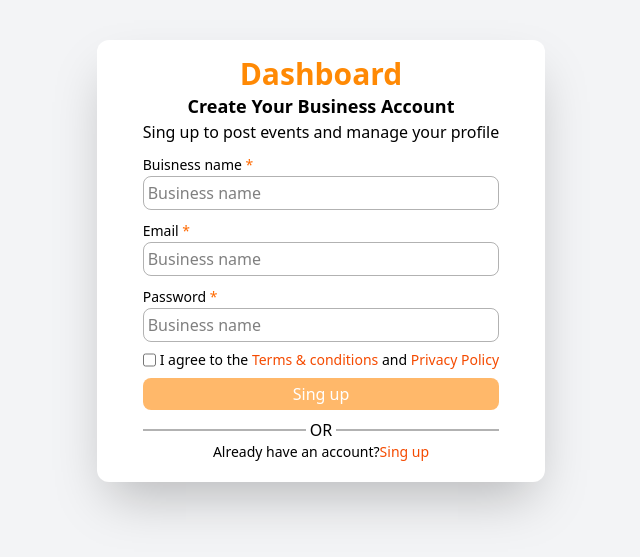
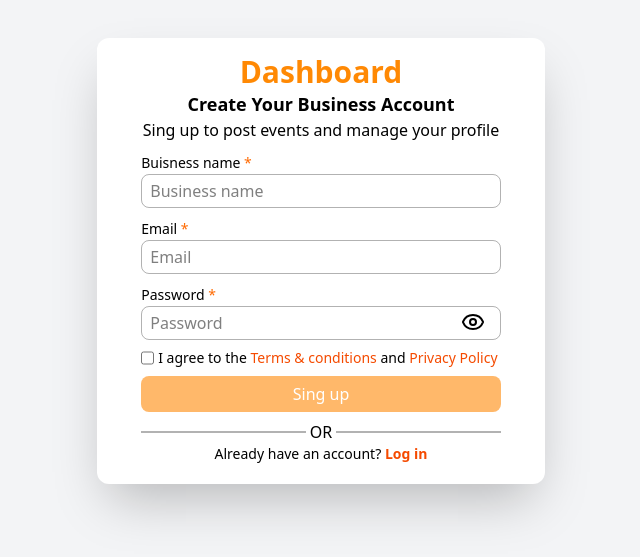
Before and after one commit to sskhan999999999999-spec/Dashboard, a Next.js app: page /Singup in a window 1280 px wide. Shown: the part 139-696 px from the top of the page, without its empty margins (319-959 px from the left). Built offline with nearby package versions, Linux system fonts and the light colour scheme.

Commit message:
connecting singup with login and vice versa also improve the ui

```diff
--- a/src/app/Login/Login.jsx
+++ b/src/app/Login/page.jsx
@@ -1,6 +1,8 @@
 "use client";
 import { Eye, EyeClosed, EyeOff, LogIn } from 'lucide-react';
+import Link from 'next/link';
 import { useState } from 'react'
+
 
 
 function Login() {
@@ -55,9 +57,10 @@ function Login() {
 
                 <div className='flex items-center justify-center gap-1'>
                     <p className='text-[14px] tracking-wide font-normal text-[#96979E]'>Don't have an account?</p>
+
                     <button
                         className='text-orange-500 hover:text-orange-600 cursor-pointer font-medium text-[14px]'
-                    > Sign up</button>
+                    > <Link href="/Singup">Sign up</Link> </button>
                 </div>
 
             </div>
--- a/src/app/Singup/page.jsx
+++ b/src/app/Singup/page.jsx
@@ -1,8 +1,16 @@
 "use client"
+import { Eye, EyeOff } from 'lucide-react';
+import Link from 'next/link'
 import React, { useState } from 'react'
+import { FaEye, FaEyeSlash } from "react-icons/fa";
+
+
+
 
 function page() {
     const [checkbox,setCheckbox] = useState(false)
+    const [hidePass,setHidePass] = useState(false)
+
 
 
 
@@ -15,21 +23,26 @@ function page() {
             <h4 className='text-center'>Sing up to post events and manage your profile</h4>
            <div className='mt-2'>
             <label htmlFor="" className='text-sm '>Buisness name <span className='text-orange-500'>*</span></label>
-            <input type="text" className='w-full p-1 bg-transparent border border-black/30  rounded-lg text-md outline-orange-400  ' placeholder='Business name' />
+            <input type="text" className='w-full p-1 px-2 bg-transparent border border-black/30  rounded-lg text-md outline-orange-400  ' placeholder='Business name' />
             </div>
            <div className='mt-2'>
             <label htmlFor="" className='text-sm '>Email <span className='text-orange-500'>*</span></label>
-            <input type="text" className='w-full p-1 bg-transparent  border border-black/30 outline-orange-400 rounded-lg text-md ' placeholder='Business name' />
+            <input type="text" className='w-full p-1 px-2 bg-transparent  border border-black/30 outline-orange-400 rounded-lg text-md ' placeholder='Email' />
             </div>
-           <div className='mt-2'>
+           <div className='mt-2 relative'>
             <label htmlFor="" className='text-sm '>Password <span className='text-orange-500'>*</span></label>
-            <input type="text" className='w-full p-1 bg-transparent  outline-orange-400 border border-black/30 rounded-lg text-md ' placeholder='Business name' />
+            <input type={hidePass?"text":"password"} className='w-full relative p-1 px-2
+             bg-transparent  outline-orange-400 border border-black/30 rounded-lg text-md ' placeholder='Password' />
+            <span className='absolute top-7 right-4 ' onClick={()=>setHidePass(!hidePass)}>
+             {hidePass?<EyeOff />:<Eye/>}
+            </span>
             </div>
               <div className='flex gap-1 mt-2'>
                 <input type="checkbox" value={checkbox} onClick={()=> setCheckbox(!checkbox)} />
-                <p className='text-sm'>I agree to the <span className='text-orange-600'>Terms & conditions</span> and <span className='text-orange-600'>Privacy Policy</span></p>
+
+                <p className='text-sm'>I agree to the <span className='text-orange-600 hover:border-b hover:border-b-orange-600' > <Link href="/Terms" target='_blank'>Terms & conditions</Link></span> and <span className='text-orange-600 hover:border-b hover:border-b-orange-600'>Privacy Policy</span></p>
               </div>
-              <div className={checkbox?'bg-linear-to-r from-orange-400 to-orange-600 text-center text-white p-1 rounded-lg mt-2 ': "bg-orange-300 text-center text-white p-1 rounded-lg mt-2"}>
+              <div className={checkbox?'bg-linear-to-r from-orange-400 to-orange-600 text-center text-white p-1 py-1.5 rounded-lg mt-2 ': "bg-orange-300 text-center text-white p-1 py-1.5 rounded-lg mt-2"}>
                 <button >Sing up</button>
               </div>
               <div className='flex  items-center gap-1 mt-2'>
@@ -38,7 +51,7 @@ function page() {
                 <span className='w-full border h-0 border-black/30'></span>
               </div>
               <div className='text-center'>
-                <p className='text-sm'>Already have an account?<span className='text-orange-600'>Sing up</span></p>
+                <p className='text-sm'>Already have an account? <span className='text-orange-600 cursor-pointer font-semibold'><Link href="/Login">Log in</Link> </span></p>
               </div>
         </div>
 
--- /dev/null
+++ b/src/app/Terms/page.jsx
@@ -0,0 +1,18 @@
+import React from 'react'
+
+function page() {
+  return (
+    <div className='p-4'>
+      <h1 className='text-3xl'>Terms & Conditions</h1>
+      <p>Welcome to our Dashboard Application. By accessing or using this application, you agree to be bound by the following Terms and Conditions. Please read them carefully before using the app.</p>
+      <h1 className='text-2xl'>1. User Access & Responsibility</h1>
+     <p>Users are responsible for maintaining the confidentiality of their login credentials. Any activity performed through the user’s account will be considered the user’s responsibility.</p>
+     <h1 className='text-2xl'>2. Use of Data</h1>
+     <p>All data and information available within the dashboard are provided for monitoring, reporting, and management purposes only. Users are not permitted to copy, distribute, or misuse any data without prior authorization.</p>
+     <h1 className='text-2xl'>3. Accuracy of Information</h1>
+     <p>While we strive to keep the information accurate and up to date, we do not guarantee the completeness, accuracy, or reliability of any data displayed on the dashboard.</p>
+    </div>
+  )
+}
+
+export default page
--- /dev/null
+++ b/src/app/page.js
@@ -0,0 +1,9 @@
+import Image from "next/image";
+import Login from "./Login/page";
+import { redirect } from "next/navigation";
+
+export default function Home() {
+
+       redirect("/Login")
+
+}
--- a/src/app/page.jsx
+++ /dev/null
@@ -1,10 +0,0 @@
-import Image from "next/image";
-import Login from "./Login/Login";
-
-export default function Home() {
-  return (
-    <div>
-      <Login/>
-    </div>
-  );
-}
```
